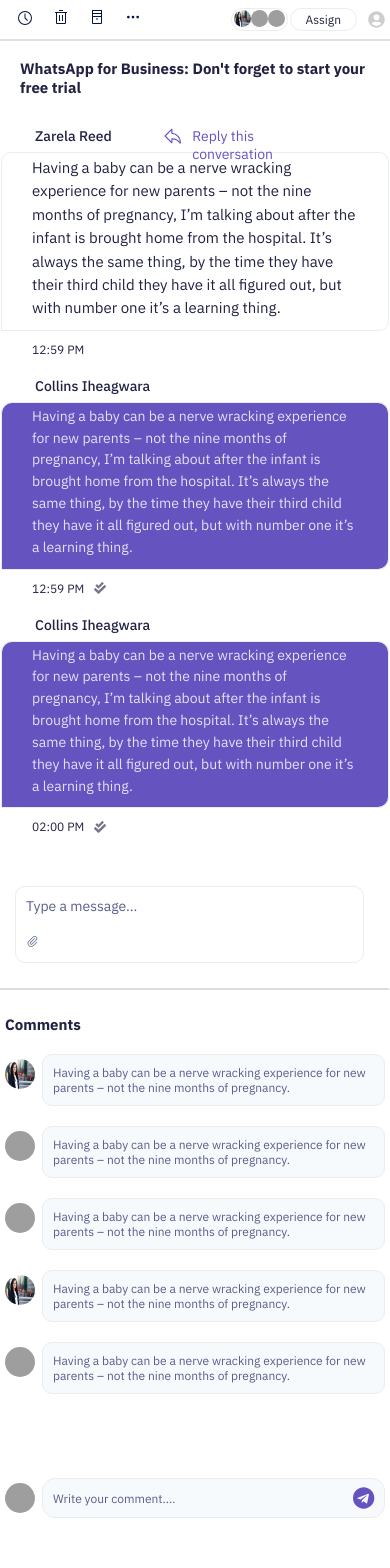
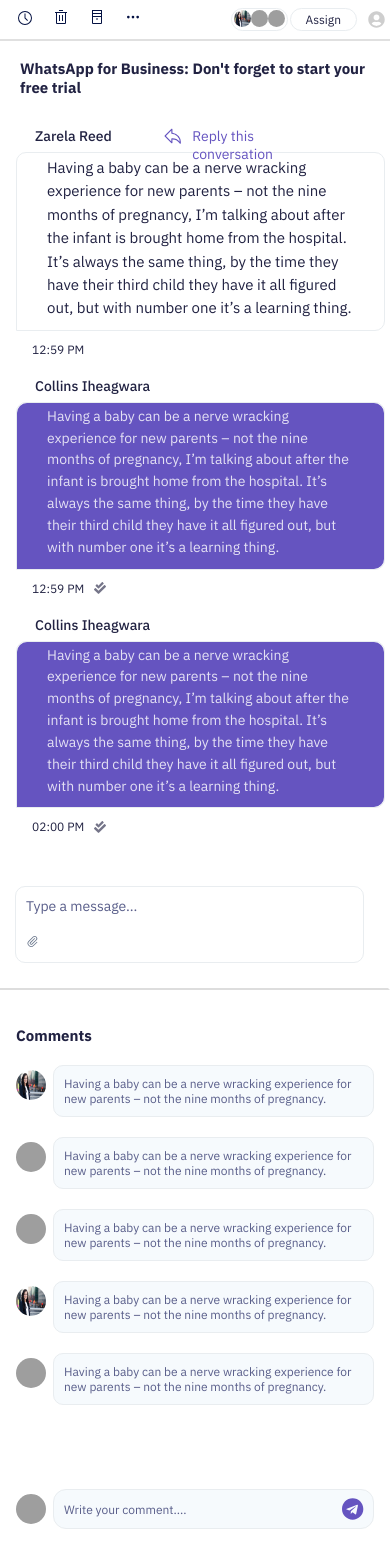
Before and after one commit to Blessedadudu/chatboxui, a React (Create React App) app: page / in a window 390 px wide. Shown: the part 792-2360 px from the top of the page. Built offline with nearby package versions, Linux system fonts and the light colour scheme; grey boxes are pictures that could not be loaded.

Commit message:
update on scss

```diff
--- a/src/components/responsive.scss
+++ b/src/components/responsive.scss
@@ -20,6 +20,7 @@
         width: 100vw;
         margin-left: 0;
         margin-top: 0;
+
     }
 
     .nav_icon {
@@ -28,7 +29,7 @@
     }
 
     .section2 .par {
-        // padding: 3px 20px 10px 30px;
+        // padding: 0 4rem;
     }
 
     .borRight {
@@ -57,7 +58,7 @@
     .section3 {
         height: 100%;
         width: 100vw;
-        padding: 5px;
+        padding: 1rem;
         background-color: #ffffff;
     }
 
@@ -92,6 +93,8 @@
     .box {
         width: 100%;
         margin: 1px;
+        width: 95%;
+        margin-left: 1rem;
     }
 
 
```
